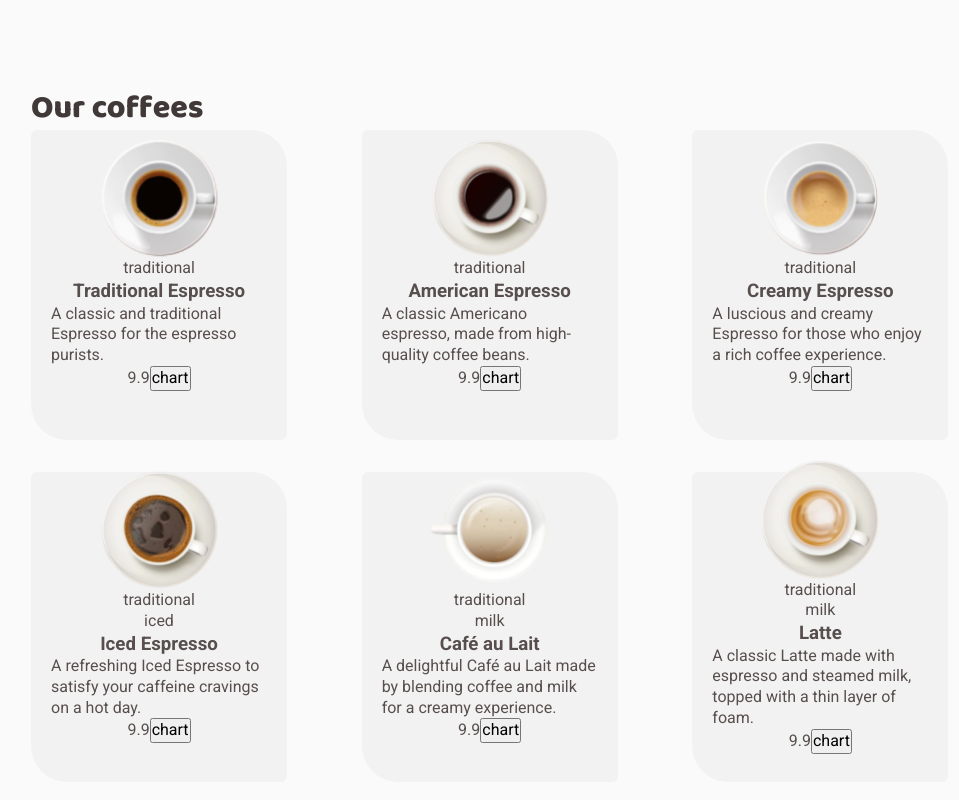
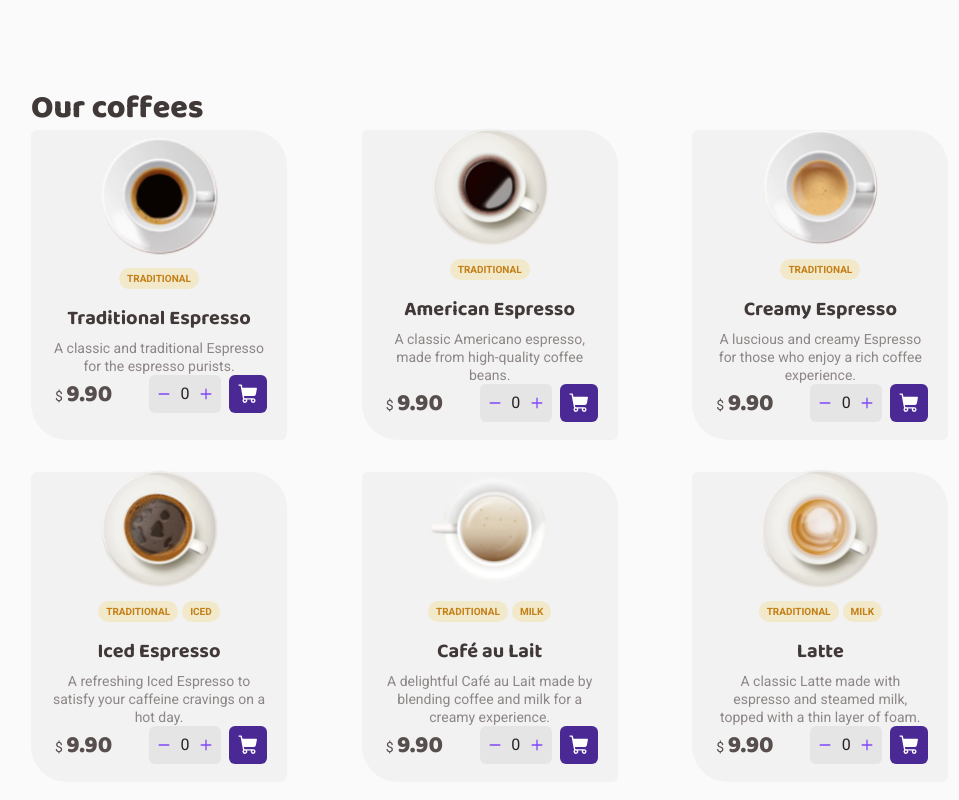
Before and after one commit to rvahilario/coffee-delivery, a React (Vite) app: page / in a window 1280 px wide. Shown: the part 560-1360 px from the top of the page, without its empty margins (129-1088 px from the left). Built offline with nearby package versions, Linux system fonts and the light colour scheme.

Commit message:
add: adjust shop card component

```diff
--- a/src/components/ShopCard.tsx
+++ b/src/components/ShopCard.tsx
@@ -1,4 +1,8 @@
+import { useState } from 'react'
 import styled from 'styled-components'
+import { formatCurrencyValue } from '../utils'
+import { InputNumberSpinner } from './InputNumberSpinner'
+import { Button } from './Button'
 
 interface ShopCardProps {
   coffee: CoffeeType
@@ -6,19 +10,38 @@ interface ShopCardProps {
 
 export function ShopCard({ coffee }: ShopCardProps) {
   const { name, description, price, tags, imageSrc } = coffee
+  const [quantity, setQuantity] = useState(0)
+
+  const handleInputChange = (value: number) => {
+    setQuantity(value)
+    console.log('quantity', quantity)
+  }
 
   return (
     <Container>
+      <InfoDiv>
         <img src={imageSrc} alt="" />
+        <TagDiv>
           {tags.map((tag) => (
-        <span key={tag}>{tag}</span>
+            <TagSpan key={tag}>{tag}</TagSpan>
           ))}
+        </TagDiv>
         <h3>{name}</h3>
         <p>{description}</p>
+      </InfoDiv>
+      <BuyDiv>
+        <p>
+          $ <span>{formatCurrencyValue(price)}</span>
+        </p>
+
         <div>
-        <p>{price}</p>
-        <button>chart</button>
+          <InputNumberSpinner steps={1} onChange={handleInputChange} />
+          <Button
+            variant={'shopping-cart'}
+            onClick={() => console.log('click')}
+          />
         </div>
+      </BuyDiv>
     </Container>
   )
 }
@@ -33,16 +56,89 @@ const Container = styled.div`
   background: ${({ theme }) => theme['base-card']};
   height: 19.375rem;
   width: 16rem;
+`
+
+const InfoDiv = styled.div`
+  display: flex;
+  flex-direction: column;
+  align-items: center;
+  justify-content: center;
 
   > img {
     height: 7.5rem;
     width: 7.5rem;
-    margin-top: -1.25rem;
+    margin-bottom: 0.75rem;
+  }
+
+  > h3 {
+    color: ${({ theme }) => theme['base-subtitle']};
+    text-align: center;
+    font-family: 'Baloo 2';
+    font-size: 1.25rem;
+    margin-bottom: 0.5rem;
+  }
+
+  > p {
+    color: ${({ theme }) => theme['base-label']};
+    text-align: center;
+    font-size: 0.875rem;
+  }
+`
+
+const BuyDiv = styled.div`
+  display: flex;
+  justify-content: space-between;
+  align-items: center;
+  width: 100%;
+
+  > p {
+    color: ${({ theme }) => theme['base-text']};
+    font-size: 0.875rem;
+    font-weight: 400;
+    padding: 0 0.25rem;
+
+    > span {
+      color: ${({ theme }) => theme['base-text']};
+      font-family: 'Baloo 2';
+      font-size: 1.5rem;
+      font-weight: 800;
+    }
   }
 
   > div {
     display: flex;
-    justify-content: space-between;
+    gap: 0.5rem;
+    > input {
+      display: flex;
+      justify-content: center;
       align-items: center;
+      width: 4.5rem;
+      height: 2.375rem;
+      padding: 8px;
+      gap: 4px;
+
+      border-radius: 6px;
+      border: none;
+      background: ${({ theme }) => theme['base-button']};
+    }
   }
 `
+
+const TagDiv = styled.div`
+  display: flex;
+  gap: 0.25rem;
+  margin-bottom: 16px;
+`
+
+const TagSpan = styled.span`
+  display: flex;
+  padding: 0.25rem 0.5rem;
+  justify-content: center;
+  align-items: center;
+  border-radius: 6.25rem;
+  font-size: 10px;
+  font-weight: 700;
+  text-transform: uppercase;
+  background: ${({ theme }) => theme['yellow-light']};
+  color: ${({ theme }) => theme['yellow-dark']};
+`
```
Lines whose indentation alone changed are shown as unchanged.
